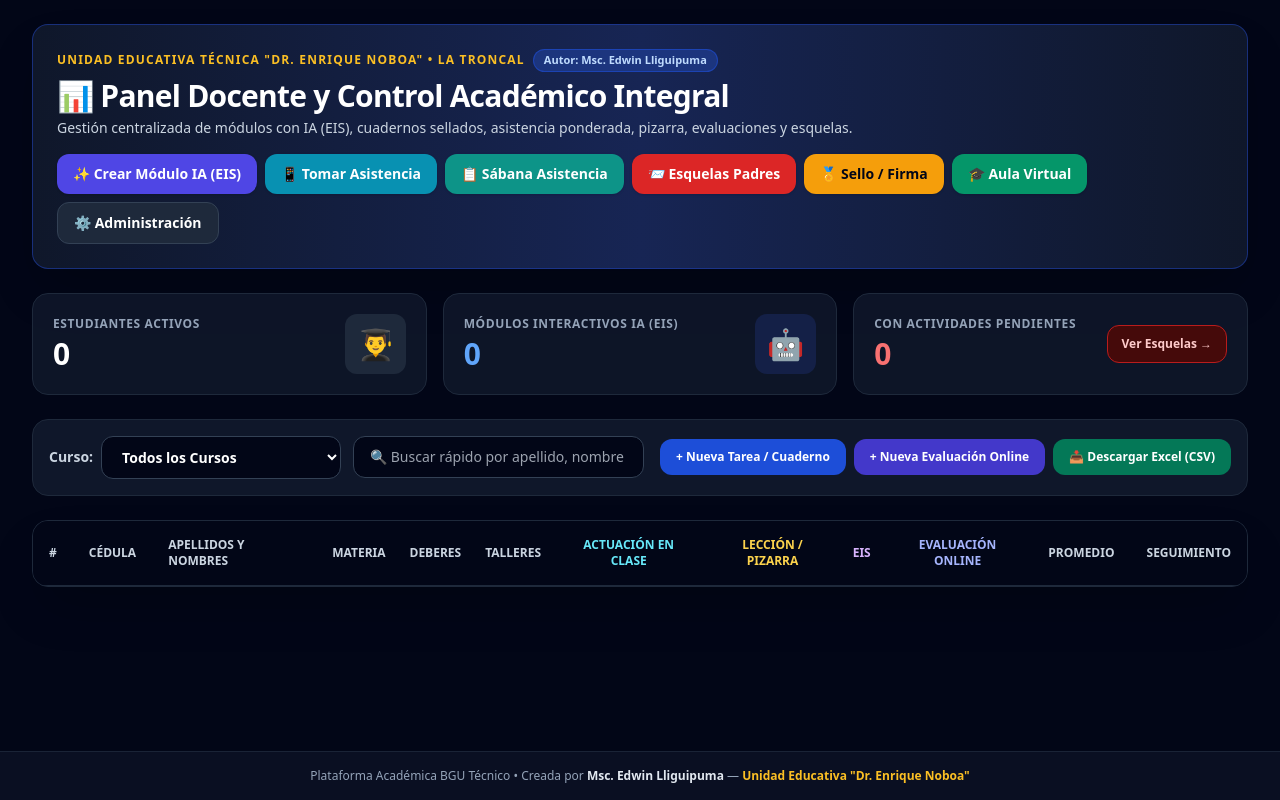
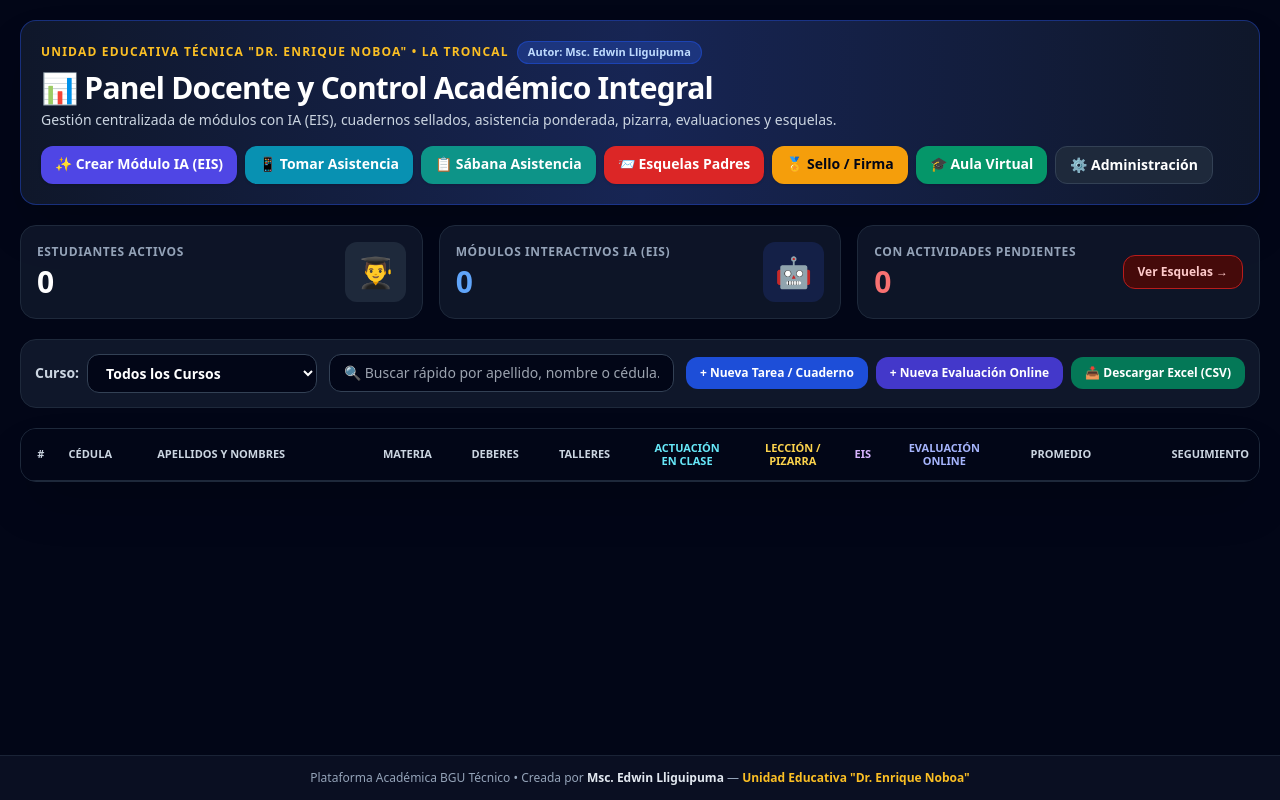
Before and after one commit to edwinlliguipuma-byte/plataforma-matematicas-bgu, a Django app: page /docente/ in a window 1280 px wide. Run offline with Django 5.2, Linux system fonts and the light colour scheme; the visitor is signed in with stand-in values (Sample User, id 1); data comes from the database, SQL or seed files in the repository; data that the repository does not hold is empty; some libraries are stand-ins or nearby versions.

Commit message:
Ajusta ancho de tabla del panel docente para que encaje al 100%

```diff
--- a/cursos/templates/cursos/panel_docente.html
+++ b/cursos/templates/cursos/panel_docente.html
@@ -7,10 +7,10 @@
     <script src="https://cdn.tailwindcss.com"></script>
 </head>
 <body class="bg-slate-950 text-slate-100 min-h-screen flex flex-col">
-    <div class="w-full max-w-[1850px] mx-auto px-4 md:px-8 py-6 flex-1">
+    <div class="w-full max-w-[1920px] mx-auto px-3 md:px-5 py-5 flex-1">
 
         <!-- CABECERA INSTITUCIONAL PANTALLA COMPLETA -->
-        <div class="bg-gradient-to-r from-slate-900 via-blue-950 to-slate-900 border border-blue-800/60 rounded-2xl p-6 mb-6 shadow-2xl flex flex-wrap items-center justify-between gap-4">
+        <div class="bg-gradient-to-r from-slate-900 via-blue-950 to-slate-900 border border-blue-800/60 rounded-2xl p-5 mb-5 shadow-2xl flex flex-wrap items-center justify-between gap-4">
             <div>
                 <div class="flex flex-wrap items-center gap-2">
                     <span class="text-xs font-extrabold tracking-widest text-amber-400 uppercase">Unidad Educativa Técnica "Dr. Enrique Noboa" • La Troncal</span>
@@ -22,53 +22,53 @@
                 <p class="text-slate-300 text-sm mt-1">Gestión centralizada de módulos con IA (EIS), cuadernos sellados, asistencia ponderada, pizarra, evaluaciones y esquelas.</p>
             </div>
             <div class="flex flex-wrap gap-2">
-                <a href="/docente/crear-modulo-ia/" class="bg-indigo-600 hover:bg-indigo-500 text-white font-bold px-4 py-2.5 rounded-xl text-sm shadow transition">✨ Crear Módulo IA (EIS)</a>
-                <a href="/docente/asistencia-offline/" class="bg-cyan-600 hover:bg-cyan-500 text-white font-bold px-4 py-2.5 rounded-xl text-sm shadow transition">📱 Tomar Asistencia</a>
-                <a href="/docente/sabana-asistencia/{% if curso_id_actual %}?curso={{ curso_id_actual }}{% endif %}" class="bg-teal-600 hover:bg-teal-500 text-white font-bold px-4 py-2.5 rounded-xl text-sm shadow transition">📋 Sábana Asistencia</a>
-                <a href="/docente/esquelas/" class="bg-red-600 hover:bg-red-500 text-white font-bold px-4 py-2.5 rounded-xl text-sm shadow transition">📨 Esquelas Padres</a>
-                <a href="/admin/cursos/muestrasellofirma/" class="bg-amber-500 hover:bg-amber-400 text-slate-950 font-extrabold px-4 py-2.5 rounded-xl text-sm shadow transition">🏅 Sello / Firma</a>
-                <a href="/aula/" target="_blank" class="bg-emerald-600 hover:bg-emerald-500 text-white font-bold px-4 py-2.5 rounded-xl text-sm shadow transition">🎓 Aula Virtual</a>
-                <a href="/admin/" class="bg-slate-800 hover:bg-slate-700 text-white font-bold px-4 py-2.5 rounded-xl text-sm border border-slate-700 transition">⚙️ Administración</a>
+                <a href="/docente/crear-modulo-ia/" class="bg-indigo-600 hover:bg-indigo-500 text-white font-bold px-3.5 py-2 rounded-xl text-xs md:text-sm shadow transition">✨ Crear Módulo IA (EIS)</a>
+                <a href="/docente/asistencia-offline/" class="bg-cyan-600 hover:bg-cyan-500 text-white font-bold px-3.5 py-2 rounded-xl text-xs md:text-sm shadow transition">📱 Tomar Asistencia</a>
+                <a href="/docente/sabana-asistencia/{% if curso_id_actual %}?curso={{ curso_id_actual }}{% endif %}" class="bg-teal-600 hover:bg-teal-500 text-white font-bold px-3.5 py-2 rounded-xl text-xs md:text-sm shadow transition">📋 Sábana Asistencia</a>
+                <a href="/docente/esquelas/" class="bg-red-600 hover:bg-red-500 text-white font-bold px-3.5 py-2 rounded-xl text-xs md:text-sm shadow transition">📨 Esquelas Padres</a>
+                <a href="/admin/cursos/muestrasellofirma/" class="bg-amber-500 hover:bg-amber-400 text-slate-950 font-extrabold px-3.5 py-2 rounded-xl text-xs md:text-sm shadow transition">🏅 Sello / Firma</a>
+                <a href="/aula/" target="_blank" class="bg-emerald-600 hover:bg-emerald-500 text-white font-bold px-3.5 py-2 rounded-xl text-xs md:text-sm shadow transition">🎓 Aula Virtual</a>
+                <a href="/admin/" class="bg-slate-800 hover:bg-slate-700 text-white font-bold px-3.5 py-2 rounded-xl text-xs md:text-sm border border-slate-700 transition">⚙️ Administración</a>
             </div>
         </div>
 
         <!-- TARJETAS KPI -->
-        <div class="grid grid-cols-1 sm:grid-cols-3 gap-4 mb-6">
-            <div class="bg-slate-900/90 border border-slate-800 rounded-2xl p-5 flex items-center justify-between">
+        <div class="grid grid-cols-1 sm:grid-cols-3 gap-4 mb-5">
+            <div class="bg-slate-900/90 border border-slate-800 rounded-2xl p-4 flex items-center justify-between">
                 <div>
                     <p class="text-xs font-bold uppercase tracking-wider text-slate-400">Estudiantes Activos</p>
                     <p class="text-3xl font-black text-white mt-1">{{ total_estudiantes }}</p>
                 </div>
                 <span class="text-3xl bg-slate-800 p-3 rounded-xl">👨‍🎓</span>
             </div>
-            <div class="bg-slate-900/90 border border-slate-800 rounded-2xl p-5 flex items-center justify-between">
+            <div class="bg-slate-900/90 border border-slate-800 rounded-2xl p-4 flex items-center justify-between">
                 <div>
                     <p class="text-xs font-bold uppercase tracking-wider text-slate-400">Módulos Interactivos IA (EIS)</p>
                     <p class="text-3xl font-black text-blue-400 mt-1">{{ total_modulos }}</p>
                 </div>
                 <span class="text-3xl bg-blue-950/70 p-3 rounded-xl">🤖</span>
             </div>
-            <div class="bg-slate-900/90 border border-slate-800 rounded-2xl p-5 flex items-center justify-between">
+            <div class="bg-slate-900/90 border border-slate-800 rounded-2xl p-4 flex items-center justify-between">
                 <div>
                     <p class="text-xs font-bold uppercase tracking-wider text-slate-400">Con Actividades Pendientes</p>
                     <p class="text-3xl font-black text-red-400 mt-1">{{ total_con_pendientes }}</p>
                 </div>
-                <a href="/docente/esquelas/" class="bg-red-950 hover:bg-red-900 border border-red-700 text-red-200 px-3.5 py-2.5 rounded-xl text-xs font-bold transition">Ver Esquelas →</a>
+                <a href="/docente/esquelas/" class="bg-red-950 hover:bg-red-900 border border-red-700 text-red-200 px-3.5 py-2 rounded-xl text-xs font-bold transition">Ver Esquelas →</a>
             </div>
         </div>
 
         <!-- BARRA DE FILTROS, BUSCADOR INSTANTÁNEO Y ACCIONES -->
-        <div class="bg-slate-900 border border-slate-800 rounded-2xl p-4 mb-6 flex flex-wrap items-center justify-between gap-4">
+        <div class="bg-slate-900 border border-slate-800 rounded-2xl p-3.5 mb-5 flex flex-wrap items-center justify-between gap-3">
             <div class="flex flex-wrap items-center gap-3 flex-1">
                 <form method="GET" id="formFiltroCurso" class="flex items-center gap-2">
                     <label class="text-sm font-bold text-slate-300">Curso:</label>
-                    <select name="curso_id" onchange="cambiarCursoPanel(this.form)" class="bg-slate-950 border border-slate-700 rounded-xl px-4 py-2.5 text-sm font-semibold text-white min-w-[240px]">
+                    <select name="curso_id" onchange="cambiarCursoPanel(this.form)" class="bg-slate-950 border border-slate-700 rounded-xl px-3.5 py-2 text-sm font-semibold text-white min-w-[230px]">
                         <option value="">Todos los Cursos</option>
                         {% for c in cursos %}
                         <option value="{{ c.id }}" {% if curso_id_actual == c.id|stringformat:"s" %}selected{% endif %}>{{ c.nombre }}</option>
                         {% endfor %}
                     </select>
-                    <span id="estadoCargaCurso" class="hidden text-xs font-bold text-amber-400">⏳ Cargando curso...</span>
+                    <span id="estadoCargaCurso" class="hidden text-xs font-bold text-amber-400">⏳ Cargando...</span>
                 </form>
 
                 <input
@@ -76,71 +76,71 @@
                     id="filtroRapidoTabla"
                     oninput="filtrarEstudiantesTabla()"
                     placeholder="🔍 Buscar rápido por apellido, nombre o cédula..."
-                    class="bg-slate-950 border border-slate-700 focus:border-blue-500 focus:outline-none rounded-xl px-4 py-2.5 text-sm text-white flex-1 min-w-[260px] max-w-md"
+                    class="bg-slate-950 border border-slate-700 focus:border-blue-500 focus:outline-none rounded-xl px-3.5 py-2 text-sm text-white flex-1 min-w-[240px] max-w-md"
                 >
             </div>
 
             <div class="flex flex-wrap gap-2">
-                <a href="/admin/cursos/tarea/add/" class="bg-blue-700 hover:bg-blue-600 text-white font-bold px-4 py-2.5 rounded-xl text-xs transition">+ Nueva Tarea / Cuaderno</a>
-                <a href="/admin/cursos/evaluacion/add/" class="bg-indigo-700 hover:bg-indigo-600 text-white font-bold px-4 py-2.5 rounded-xl text-xs transition">+ Nueva Evaluación Online</a>
-                <a href="?curso_id={{ curso_id_actual }}&exportar=csv" class="bg-emerald-700 hover:bg-emerald-600 text-white font-bold px-4 py-2.5 rounded-xl text-xs transition">📥 Descargar Excel (CSV)</a>
+                <a href="/admin/cursos/tarea/add/" class="bg-blue-700 hover:bg-blue-600 text-white font-bold px-3.5 py-2 rounded-xl text-xs transition">+ Nueva Tarea / Cuaderno</a>
+                <a href="/admin/cursos/evaluacion/add/" class="bg-indigo-700 hover:bg-indigo-600 text-white font-bold px-3.5 py-2 rounded-xl text-xs transition">+ Nueva Evaluación Online</a>
+                <a href="?curso_id={{ curso_id_actual }}&exportar=csv" class="bg-emerald-700 hover:bg-emerald-600 text-white font-bold px-3.5 py-2 rounded-xl text-xs transition">📥 Descargar Excel (CSV)</a>
             </div>
         </div>
 
-        <!-- TABLA PANORÁMICA DE CALIFICACIONES -->
+        <!-- TABLA PANORÁMICA AJUSTADA AL 100% DE LA PANTALLA -->
         <div class="bg-slate-900 border border-slate-800 rounded-2xl overflow-x-auto shadow-2xl">
-            <table id="tablaNotasDocente" class="w-full text-left border-collapse text-sm">
-                <thead class="bg-slate-950 text-slate-300 text-xs uppercase border-b border-slate-800 sticky top-0 z-10">
+            <table id="tablaNotasDocente" class="w-full text-left border-collapse text-xs lg:text-sm">
+                <thead class="bg-slate-950 text-slate-300 text-[11px] uppercase border-b border-slate-800 sticky top-0 z-10">
                     <tr>
-                        <th class="py-4 px-4">#</th>
-                        <th class="py-4 px-4">Cédula</th>
-                        <th class="py-4 px-4">Apellidos y Nombres</th>
-                        <th class="py-4 px-3 text-center">Materia</th>
-                        <th class="py-4 px-3 text-center">Deberes</th>
-                        <th class="py-4 px-3 text-center">Talleres</th>
-                        <th class="py-4 px-3 text-center text-cyan-300">Actuación en Clase</th>
-                        <th class="py-4 px-3 text-center text-amber-300">Lección / Pizarra</th>
-                        <th class="py-4 px-3 text-center text-purple-300">EIS</th>
-                        <th class="py-4 px-3 text-center text-indigo-300">Evaluación Online</th>
-                        <th class="py-4 px-4 text-center">Promedio</th>
-                        <th class="py-4 px-4 text-right">Seguimiento</th>
+                        <th class="py-3 px-2.5 text-center">#</th>
+                        <th class="py-3 px-2">Cédula</th>
+                        <th class="py-3 px-2.5">Apellidos y Nombres</th>
+                        <th class="py-3 px-1.5 text-center">Materia</th>
+                        <th class="py-3 px-1.5 text-center">Deberes</th>
+                        <th class="py-3 px-1.5 text-center">Talleres</th>
+                        <th class="py-3 px-1.5 text-center text-cyan-300 leading-tight">Actuación<br>en Clase</th>
+                        <th class="py-3 px-1.5 text-center text-amber-300 leading-tight">Lección /<br>Pizarra</th>
+                        <th class="py-3 px-1.5 text-center text-purple-300">EIS</th>
+                        <th class="py-3 px-1.5 text-center text-indigo-300 leading-tight">Evaluación<br>Online</th>
+                        <th class="py-3 px-2 text-center">Promedio</th>
+                        <th class="py-3 px-2.5 text-right">Seguimiento</th>
                     </tr>
                 </thead>
                 <tbody class="divide-y divide-slate-800/80">
                     {% for f in filas %}
                     {% ifchanged f.estudiante.curso.nombre %}
                     <tr class="fila-curso bg-indigo-950/80 border-y border-indigo-800/70">
-                        <td colspan="12" class="py-2.5 px-4 text-xs font-extrabold uppercase tracking-wider text-indigo-200">
+                        <td colspan="12" class="py-2 px-3 text-xs font-extrabold uppercase tracking-wider text-indigo-200">
                             📚 CURSO: {{ f.estudiante.curso.nombre }}
                         </td>
                     </tr>
                     {% endifchanged %}
-                    <tr class="fila-estudiante {% if f.retirado %}opacity-60 bg-slate-950/70{% else %}hover:bg-slate-800/50{% endif %} transition-colors" data-busqueda="{{ f.estudiante.cedula }} {{ f.estudiante.nombre_completo|lower }}">
-                        <td class="py-3.5 px-4 text-slate-500 font-semibold">{{ forloop.counter }}</td>
-                        <td class="py-3.5 px-4 font-mono text-xs text-slate-300">{{ f.estudiante.cedula }}</td>
-                        <td class="py-3.5 px-4 font-bold text-white whitespace-nowrap">
-                            {{ f.estudiante.nombre_completo }}
+                    <tr class="fila-estudiante {% if f.retirado %}opacity-65 bg-slate-950/70{% else %}hover:bg-slate-800/50{% endif %} transition-colors" data-busqueda="{{ f.estudiante.cedula }} {{ f.estudiante.nombre_completo|lower }}">
+                        <td class="py-2.5 px-2.5 text-center text-slate-500 font-semibold">{{ forloop.counter }}</td>
+                        <td class="py-2.5 px-2 font-mono text-xs text-slate-300 whitespace-nowrap">{{ f.estudiante.cedula }}</td>
+                        <td class="py-2.5 px-2.5 font-bold text-white">
+                            <span>{{ f.estudiante.nombre_completo }}</span>
                             {% if f.retirado %}
-                            <span class="ml-2 px-2 py-0.5 rounded-md text-[10px] font-extrabold uppercase bg-amber-950 text-amber-300 border border-amber-700">🔒 Retirado</span>
+                            <span class="ml-1.5 px-1.5 py-0.5 rounded text-[10px] font-extrabold uppercase bg-amber-950 text-amber-300 border border-amber-700 inline-block">🔒 Retirado</span>
                             {% endif %}
                         </td>
-                        <td class="py-3.5 px-3 text-center">{{ f.materia }}</td>
-                        <td class="py-3.5 px-3 text-center">{{ f.deberes }}</td>
-                        <td class="py-3.5 px-3 text-center">{{ f.talleres }}</td>
-                        <td class="py-3.5 px-3 text-center font-semibold text-cyan-200">{{ f.actuacion_clase }}</td>
-                        <td class="py-3.5 px-3 text-center font-semibold text-amber-200">{{ f.leccion_pizarra }}</td>
-                        <td class="py-3.5 px-3 text-center font-semibold text-purple-200">{{ f.eis }}</td>
-                        <td class="py-3.5 px-3 text-center font-semibold text-indigo-200">{{ f.evaluaciones }}</td>
-                        <td class="py-3.5 px-4 text-center">
-                            <span class="px-3 py-1 rounded-full text-xs font-black {% if f.retirado %}bg-slate-800 text-slate-300 border border-slate-600{% elif f.promedio >= 7 %}bg-emerald-950 text-emerald-300 border border-emerald-600{% else %}bg-red-950 text-red-300 border border-red-600{% endif %}">
+                        <td class="py-2.5 px-1.5 text-center">{{ f.materia }}</td>
+                        <td class="py-2.5 px-1.5 text-center">{{ f.deberes }}</td>
+                        <td class="py-2.5 px-1.5 text-center">{{ f.talleres }}</td>
+                        <td class="py-2.5 px-1.5 text-center font-semibold text-cyan-200">{{ f.actuacion_clase }}</td>
+                        <td class="py-2.5 px-1.5 text-center font-semibold text-amber-200">{{ f.leccion_pizarra }}</td>
+                        <td class="py-2.5 px-1.5 text-center font-semibold text-purple-200">{{ f.eis }}</td>
+                        <td class="py-2.5 px-1.5 text-center font-semibold text-indigo-200">{{ f.evaluaciones }}</td>
+                        <td class="py-2.5 px-2 text-center">
+                            <span class="px-2.5 py-0.5 rounded-full text-xs font-black {% if f.retirado %}bg-slate-800 text-slate-300 border border-slate-600{% elif f.promedio >= 7 %}bg-emerald-950 text-emerald-300 border border-emerald-600{% else %}bg-red-950 text-red-300 border border-red-600{% endif %}">
                                 {{ f.promedio }}
                             </span>
                         </td>
-                        <td class="py-3.5 px-4 text-right whitespace-nowrap">
+                        <td class="py-2.5 px-2.5 text-right whitespace-nowrap">
                             {% if f.retirado %}
-                            <span class="text-xs text-amber-400 font-semibold">🔒 Retirado (Estático)</span>
+                            <span class="px-2.5 py-1 rounded-lg text-[11px] font-bold bg-amber-950/80 text-amber-300 border border-amber-700/70 inline-block">🔒 Retirado</span>
                             {% elif f.pendientes > 0 %}
-                            <a href="{% url 'imprimir_esquela' f.estudiante.id %}" target="_blank" class="bg-red-600 hover:bg-red-500 text-white text-xs font-bold px-3 py-1.5 rounded-lg inline-block">
+                            <a href="{% url 'imprimir_esquela' f.estudiante.id %}" target="_blank" class="bg-red-600 hover:bg-red-500 text-white text-xs font-bold px-2.5 py-1 rounded-lg inline-block">
                                 📄 Esquela ({{ f.pendientes }})
                             </a>
                             {% else %}
@@ -155,7 +155,7 @@
     </div>
 
     <!-- PIE DE PÁGINA INSTITUCIONAL -->
-    <footer class="border-t border-slate-800/80 bg-slate-900/60 py-4 px-6 text-center text-xs text-slate-400">
+    <footer class="border-t border-slate-800/80 bg-slate-900/60 py-3.5 px-6 text-center text-xs text-slate-400">
         Plataforma Académica BGU Técnico • Creada por <strong class="text-slate-200">Msc. Edwin Lliguipuma</strong> — <strong class="text-amber-400">Unidad Educativa "Dr. Enrique Noboa"</strong>
     </footer>
 
```
